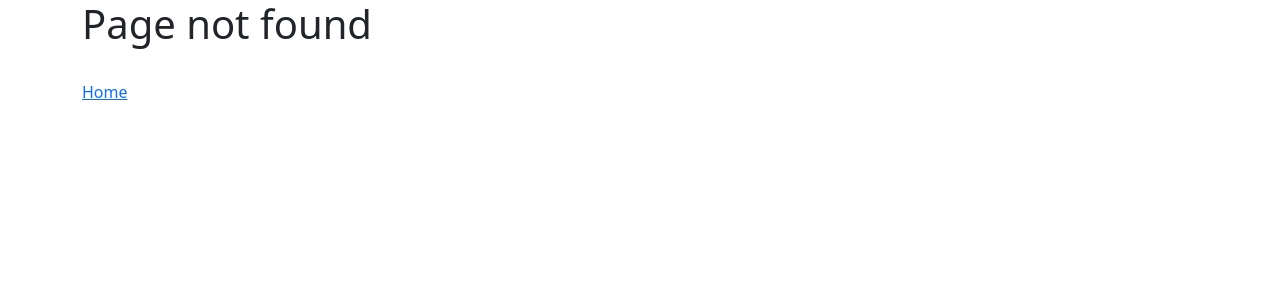
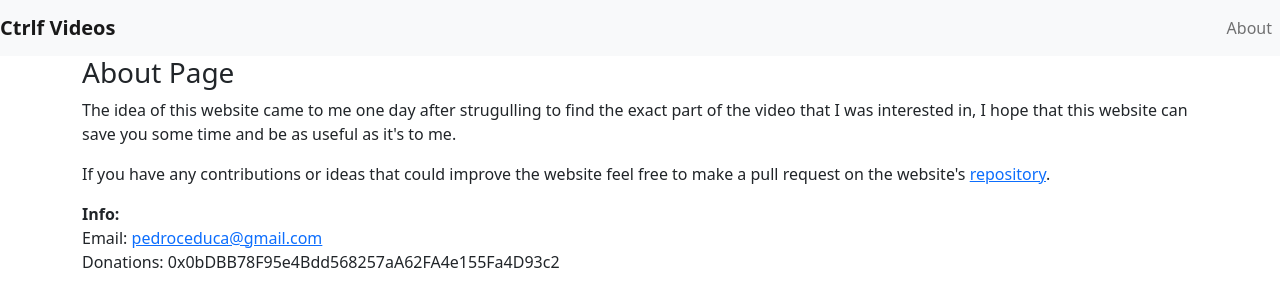
Before and after one commit to ssahgal/Ctrl-f_Videos, a Flask app: page /about in a window 1280 px wide. Shown: the top 307 px of the page. Run offline with Flask 2, Linux system fonts and the light colour scheme; some libraries are stand-ins or nearby versions.

Commit message:
ready to go baby

```diff
--- a/app/templates/403.html
+++ b/app/templates/403.html
@@ -5,11 +5,7 @@
 <div class="container">
     <div class="row">
         <div class="col">
-
             <h1>Forbidden Page</h1>
-            <br>
-            <a href="/">Home</a>
-
         </div>
     </div>
 </div>
--- a/app/templates/404.html
+++ b/app/templates/404.html
@@ -5,11 +5,7 @@
 <div class="container">
     <div class="row">
         <div class="col">
-
             <h1>Page not found</h1>
-            <br>
-            <a href="/">Home</a>
-
         </div>
     </div>
 </div>
--- a/app/templates/500.html
+++ b/app/templates/500.html
@@ -5,11 +5,7 @@
 <div class="container">
     <div class="row">
         <div class="col">
-
             <h1>Server Error</h1>
-            <br>
-            <a href="/">Home</a>
-
         </div>
     </div>
 </div>
--- /dev/null
+++ b/app/templates/about.html
@@ -0,0 +1,23 @@
+{% extends "layout.html" %}
+
+{% block content %}
+<div class="container">
+    <h3>About Page</h3>
+
+    <p>
+       The idea of this website came to me one day after strugulling to find the exact part of the video
+       that I was interested in, I hope that this website can save you some time and be as useful as it's to me.
+    </p>
+
+    <p>
+        If you have any contributions or ideas that could improve the website feel free to make a
+        pull request on the website's <a href="#">repository</a>.
+    </p>
+
+    <strong>Info:</strong>
+    <p>Email: <a href="mailto:pedroceduca@gmail.com">pedroceduca@gmail.com</a><br>
+       Donations: 0x0bDBB78F95e4Bdd568257aA62FA4e155Fa4D93c2</p>
+
+</div>
+
+{% endblock %}
--- a/app/templates/home.html
+++ b/app/templates/home.html
@@ -5,12 +5,13 @@
 {% endblock %}
 
 {% block content %}
-    <div>
+    <div class="container">
         <div class="d-flex justify-content-center">
             <form method="POST" action="" align="center">
                 {{ form.hidden_tag() }}
                 <fieldset class="form-group">
-                    <legend class="border-bottom mb-4">Ctrlf Videos</legend>
+                    <!-- <legend class="border-bottom mb-4">Ctrlf Videos</legend> -->
+                    <br>
                     <div class="form-group">
                         {{ form.youtube_link.label(class="form-control-label") }}
 
--- a/app/templates/layout.html
+++ b/app/templates/layout.html
@@ -9,6 +9,20 @@
     </head>
 
     <body>
+        <nav class="navbar navbar-expand-lg navbar-light bg-light">
+            <a class="navbar-brand" href="/"><strong>Ctrlf Videos</strong></a>
+            <button class="navbar-toggler" type="button" data-toggle="collapse" data-target="#navbarText" aria-controls="navbarText" aria-expanded="false" aria-label="Toggle navigation">
+                <span class="navbar-toggler-icon"></span>
+            </button>
+            <div class="collapse navbar-collapse" id="navbarText">
+                <ul class="navbar-nav ms-auto">
+                    <li class="nav-item active">
+                        <a class="nav-link" href="/about">About</a>
+                    <li>
+                </ul>
+            </div>
+        </nav>
+        <div class="container">
             {% with messages = get_flashed_messages(with_categories=true) %}
             {% if messages %}
                 {% for category, message in messages %}
@@ -19,9 +33,13 @@
                 {% endfor %}
             {% endif %}
             {% endwith %}
+        </div>
         {% block content %}{% endblock %}
 
         <script src="https://cdn.jsdelivr.net/npm/bootstrap@5.0.0-beta3/dist/js/bootstrap.bundle.min.js" integrity="sha384-JEW9xMcG8R+pH31jmWH6WWP0WintQrMb4s7ZOdauHnUtxwoG2vI5DkLtS3qm9Ekf" crossorigin="anonymous"></script>
+        <script src="https://code.jquery.com/jquery-3.3.1.slim.min.js" integrity="sha384-q8i/X+965DzO0rT7abK41JStQIAqVgRVzpbzo5smXKp4YfRvH+8abtTE1Pi6jizo" crossorigin="anonymous"></script>
+        <script src="https://cdnjs.cloudflare.com/ajax/libs/popper.js/1.14.3/umd/popper.min.js" integrity="sha384-ZMP7rVo3mIykV+2+9J3UJ46jBk0WLaUAdn689aCwoqbBJiSnjAK/l8WvCWPIPm49" crossorigin="anonymous"></script>
+        <script src="https://stackpath.bootstrapcdn.com/bootstrap/4.1.3/js/bootstrap.min.js" integrity="sha384-ChfqqxuZUCnJSK3+MXmPNIyE6ZbWh2IMqE241rYiqJxyMiZ6OW/JmZQ5stwEULTy" crossorigin="anonymous"></script>
     </body>
 
 </html>
--- a/app/views.py
+++ b/app/views.py
@@ -52,10 +52,16 @@ def home():
 
     return render_template(
                 'home.html',
-                title="CtrlfVideos",
+                title="Ctrlf Videos",
                 description="Ctrlf On Videos.",
                 form=form,
                 keyword=keyword,
                 data=data,
                 submission=submission
             )
+
+
+@app.route('/about', methods=['GET', 'POST'])
+def about():
+
+    return render_template("about.html", title="About")
```
Lines whose indentation alone changed are shown as unchanged.
